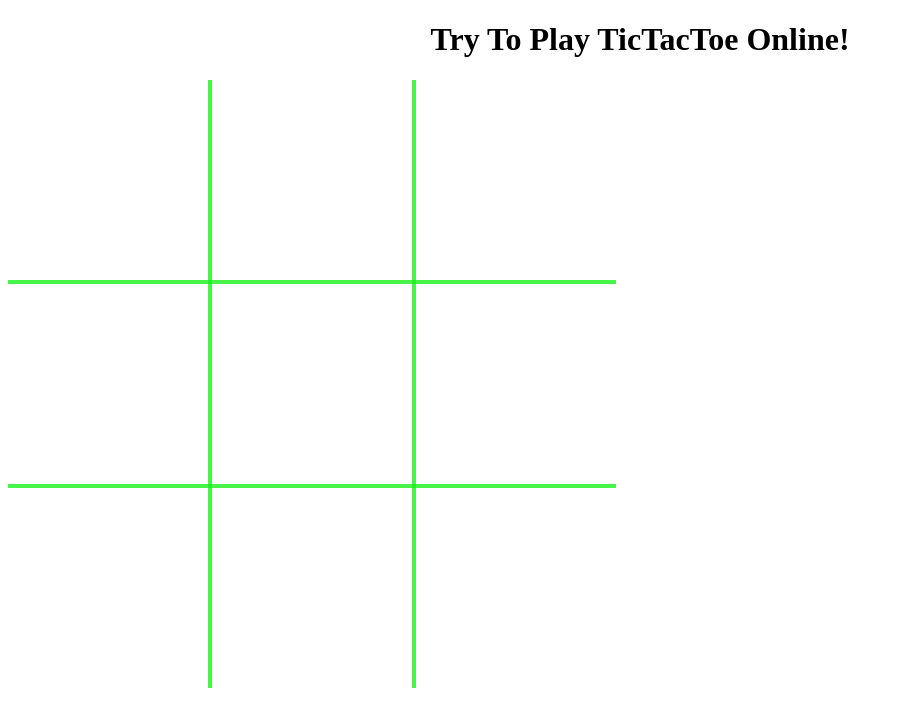
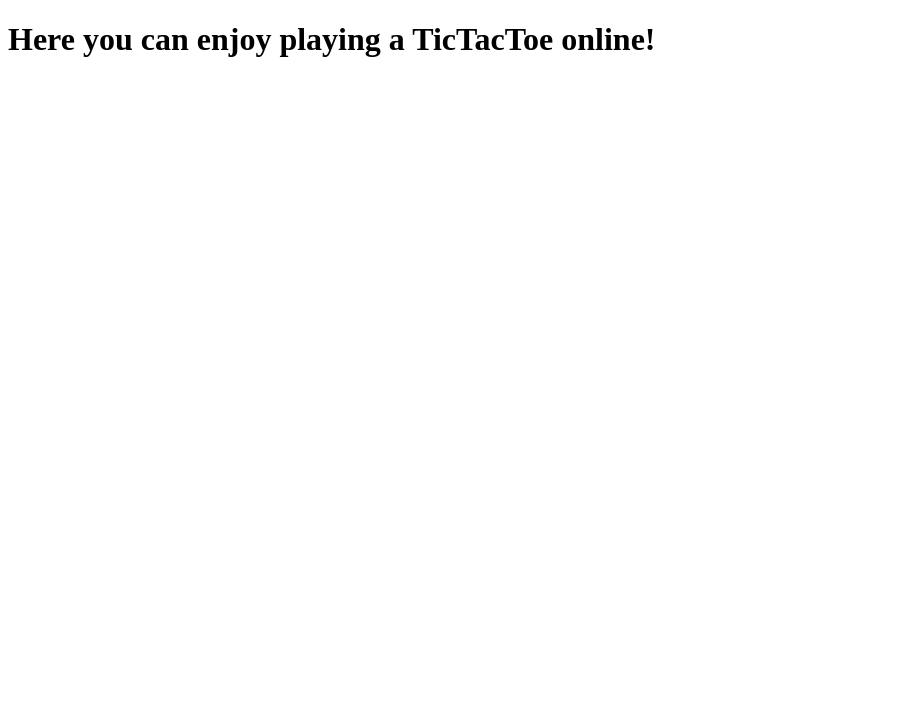
Before and after one commit to Kypok1995/JavaScript, a plain HTML site: page Basic_JavaScript_projects/TicTacToe/TicTacToe.html in a window 1280 px wide. Shown: the whole page, without its empty margins (0-902 px from the left). Drawn offline with Linux system fonts and the light colour scheme.

Commit message:
Commit changes

```diff
--- a/Basic_JavaScript_projects/TicTacToe/CSS/game.css
+++ b/Basic_JavaScript_projects/TicTacToe/CSS/game.css
@@ -1,34 +1,4 @@
-/* container for table and canvas */
+//
+.center-container{
 
-.center-contaner{
-    width: 608px;
-    height: 608px;
-    margin: 0 auto; /*center a container*/
-    margin-top: 50px;
 }
-
-table{
-    border-collapse: collapse; /* to make one border for all table*/
-    border-style: hidden; /*to hide outer borders*/
-}
-
-td{
-    cursor: pointer;
-    border: 4px solid rgba(26, 241, 26, 0.8);
-    padding: 0px;
-    width: 200px;
-    height: 200px;
-    filter: contrast(3);
-}
-
-canvas{
-    position: absolute;/* to put a canvas in left corner of container*/
-    z-index: 10; /* to be on top of any other things*/
-    pointer-events: none; /*make canvas invisible*/
-}
-
-h1 {
-    text-align: center;
-    font: bold;
-    text-transform: capitalize;
-}
--- a/Basic_JavaScript_projects/TicTacToe/TicTacToe.html
+++ b/Basic_JavaScript_projects/TicTacToe/TicTacToe.html
@@ -1,13 +1,13 @@
 <!DOCTYPE html>
 <html lang = "en">
   <head>
-    <title> TicTacToe </title>
+    <title> TicTacToe game online </title>
     <meta charset="utf-8">
     <meta name="viewport" content="width=device-width, initial scale = 1.0"
   </head>
 
   <body ID="body">
-    <h1> Try to play TicTacToe online! </h1>
+    <h1> Here you can enjoy playing a TicTacToe online! </h1>
     <!--This container should overlay a canvas-->
     <div class="center-container">
         <!--Canvas width and height should be within the element -->
```
